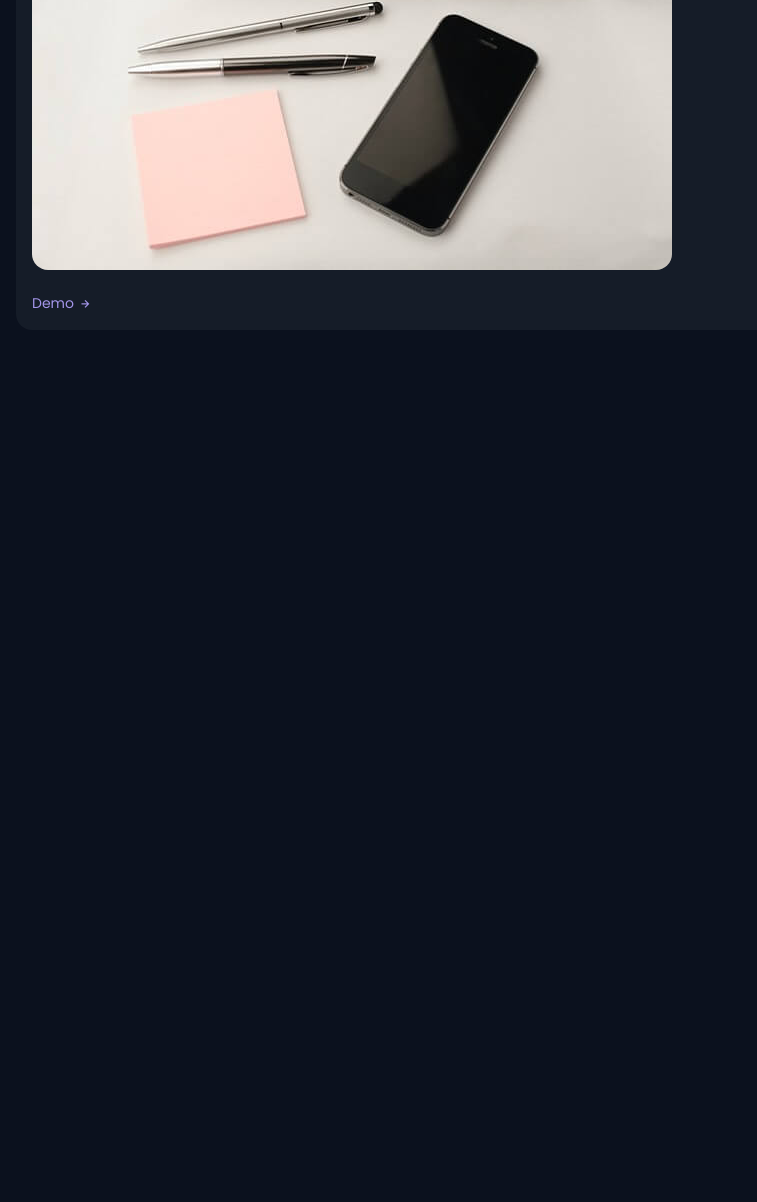
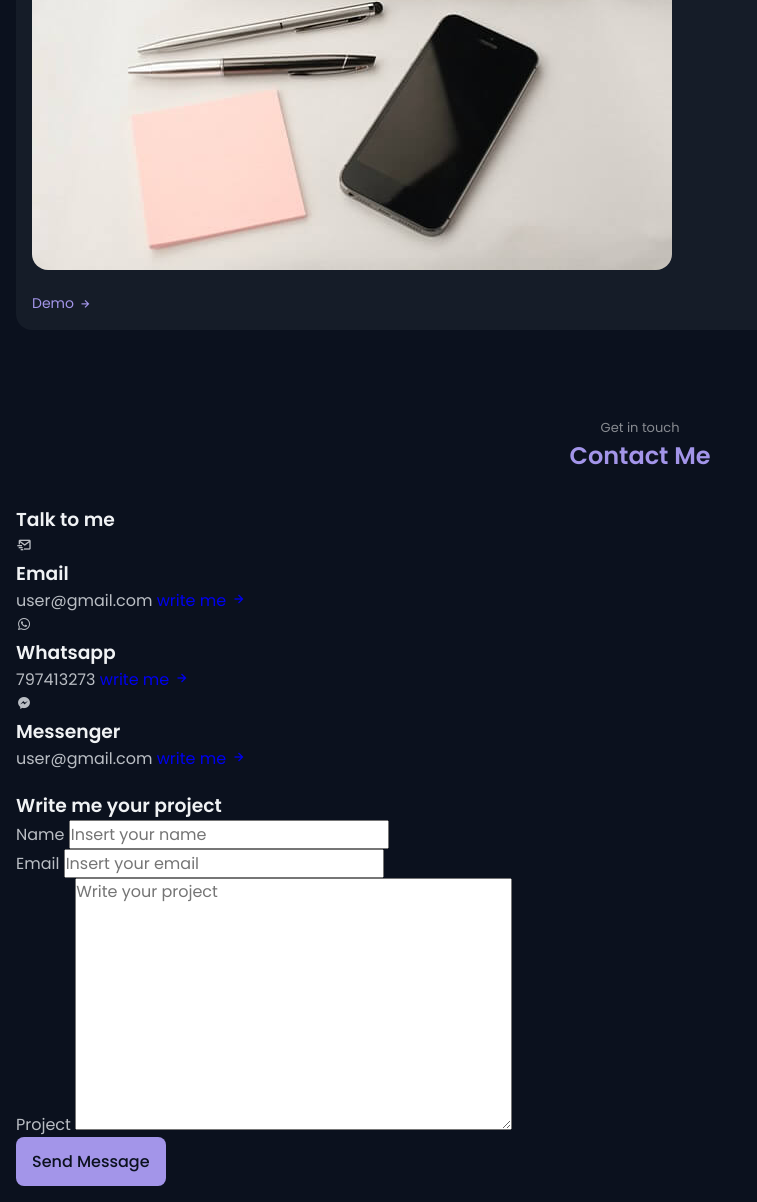
Before and after one commit to 78fatemanazari/My_Portfolio, a website: page index.html in a window 1280 px wide. Shown: the part 4593-5795 px from the top of the page, without its empty margins (0-757 px from the left). Before the commit the page ends 5027 px from the top, so only its background shows below. Drawn offline with nearby package versions, Linux system fonts and the light colour scheme.

Commit message:
feat:Create contact section

```diff
--- a/index.html
+++ b/index.html
@@ -345,7 +345,65 @@
 
       <!--=============== CONTACT ===============-->
       <section class="contact section" id="contact">
+        <span class="section__subtitle">Get in touch</span>
+        <h2 class="section__title">Contact Me</h2>
 
+        <div class="contact__container container grid">
+          <div class="contact__content">
+              <h3 class="contact__title">Talk to me</h3>
+              <div class="contact__info">
+                <div class="contact__card">
+                  <i class='bx bx-mail-send contact__card-icon' ></i>
+                  <h3 class="contact__card-title">Email</h3>
+                  <span class="contact__card-data">user@gmail.com</span>
+
+                  <a href="mailto:fatemanazari78@gmail.com" target="_blank" class="contact__button">
+                    write me <i class='bx bx-right-arrow-alt contact__button-icon' ></i>
+                  </a>
+                </div>
+
+                <div class="contact__card">
+                  <i class='bx bxl-whatsapp contact__card-icon' ></i>
+                  <h3 class="contact__card-title">Whatsapp</h3>
+                  <span class="contact__card-data">797413273</span>
+
+                  <a href="#" target="_blank" class="contact__button">
+                    write me <i class='bx bx-right-arrow-alt contact__button-icon' ></i>
+                  </a>
+                </div>
+
+                <div class="contact__card">
+                  <i class='bx bxl-messenger contact__card-icon' ></i>
+                  <h3 class="contact__card-title">Messenger</h3>
+                  <span class="contact__card-data">user@gmail.com</span>
+
+                  <a href="#" target="_blank" class="contact__button">
+                    write me <i class='bx bx-right-arrow-alt contact__button-icon' ></i>
+                  </a>
+                </div>
+              </div>
+          </div>
+
+          <div class="contact__content">
+            <h3 class="contact__title">Write me your project</h3>
+            <form action="" class="contact__form"></form>
+              <div class="contact__form-div">
+                <label for="" class="contact__form-tag">Name</label>
+                <input type="text" placeholder="Insert your name" class="contact__form-input">
+              </div>
+
+              <div class="contact__form-div">
+                <label for="" class="contact__form-tag">Email</label>
+                <input type="email" placeholder="Insert your email" class="contact__form-input">
+              </div>
+
+              <div class="contact__form-div">
+                <label for="" class="contact__form-tag">Project</label>
+                <textarea name="" id="" cols="30" rows="10" placeholder="Write your project" class="contact__form-input"></textarea>
+              </div>
+              <button class="button">Send Message</button>
+          </div>
+        </div>
       </section>
     </main>
 
```
